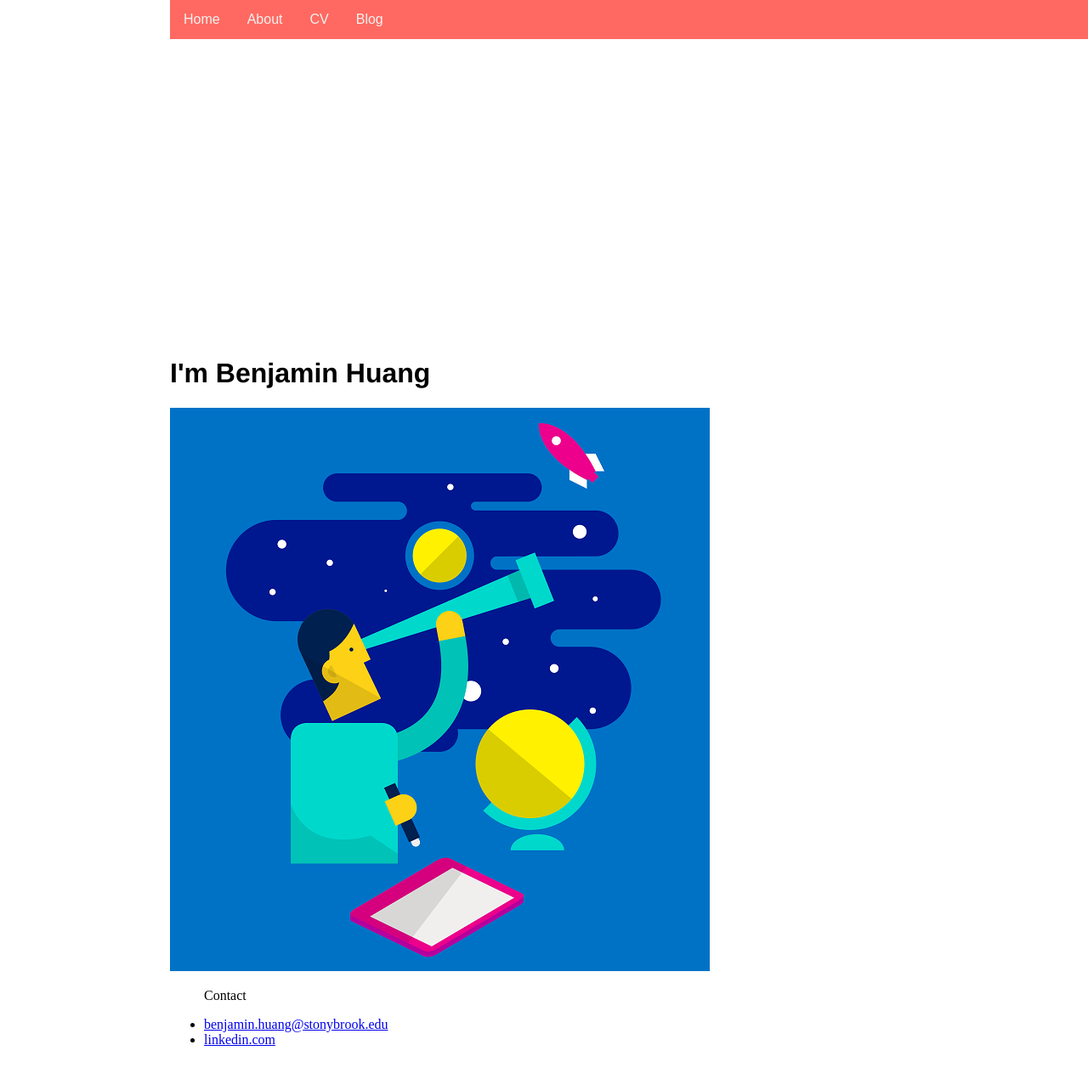
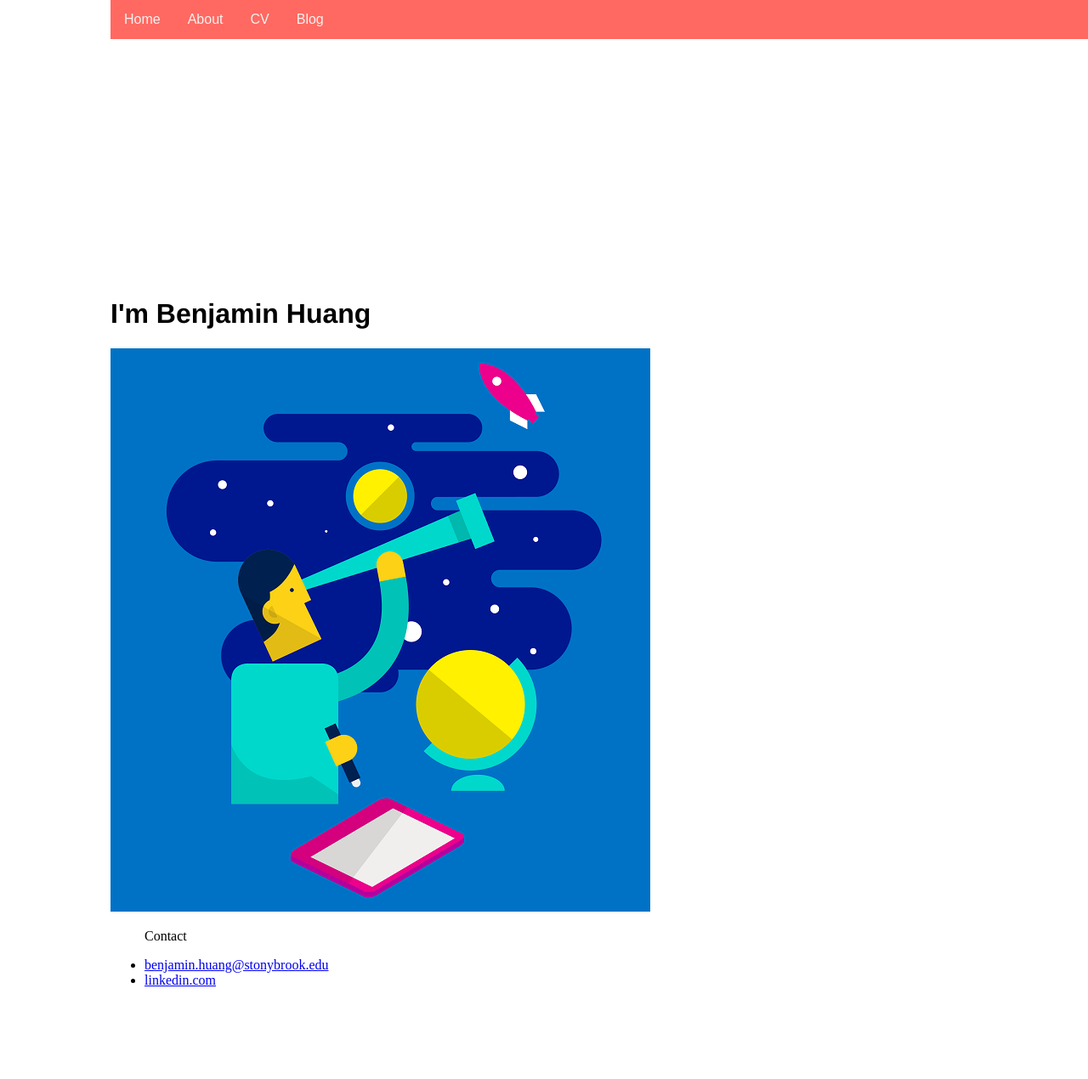
Before and after one commit to benjaminhuang13/benjaminhuang13.github.io, a Jekyll site: the page built from index.html, in a window 1280 px wide and 1400 px high. Shown: the top 1270 px of the window at 85% size. Built offline with Jekyll 4.4.1, drawn with Linux system fonts in a browser that asks for light colours.

Commit message:
Update main.css

```diff
--- a/css/main.css
+++ b/css/main.css
@@ -24,7 +24,7 @@
 }
 
 body {
-    margin:100px;
+    margin:30px;
     padding-top: 300px;
     padding-right: 100px;
     padding-bottom: 200px;
```
